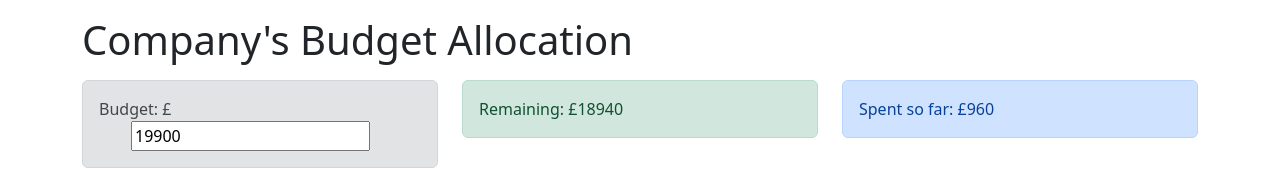
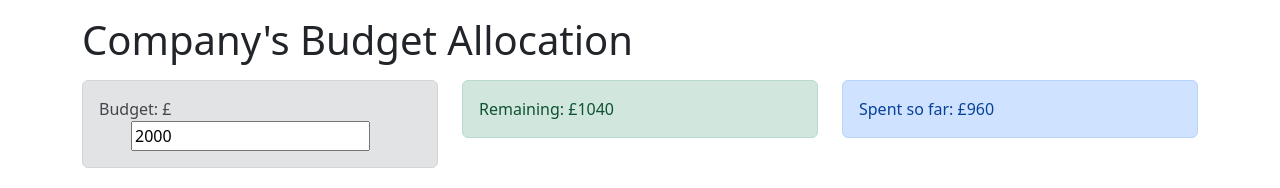
Before and after one commit to ibm-developer-skills-network/ejtos-react_budget_app, a React (Create React App) app: page / in a window 1280 px wide. Shown: the top 188 px of the page. Built offline with nearby package versions, Linux system fonts and the light colour scheme.

Commit message:
final budget updates

```diff
--- a/src/components/Budget.js
+++ b/src/components/Budget.js
@@ -1,8 +1,12 @@
 import React, { useContext, useState } from 'react';
 import { AppContext } from '../context/AppContext';
+
 const Budget = () => {
-    const { budget } = useContext(AppContext);
+    const { expenses, budget } = useContext(AppContext);
     const [value, setValue] = useState(budget);
+    const totalExpenses = expenses.reduce((total, item) => {
+		return (total += item.cost);
+	}, 0);
 
     const handleChange = (event) => {
         setValue(parseInt(event.target.value));
@@ -16,6 +20,9 @@ const Budget = () => {
         if (value > 20000){
                 alert("The budget cannot exceed 20,000 £");
                 setValue(value - 10);
+            }
+        if (value < totalExpenses){
+            alert("You cannot reduce the budget value lower than the spending")
             }
         }
 
--- a/src/context/AppContext.js
+++ b/src/context/AppContext.js
@@ -78,7 +78,7 @@ export const AppReducer = (state, action) => {
 
 // 1. Sets the initial state when the app loads
 const initialState = {
-    budget: 19900,
+    budget: 2000,
     expenses: [
         { id: "Marketing", name: 'Marketing', cost: 50 },
         { id: "Finance", name: 'Finance', cost: 300 },
```
